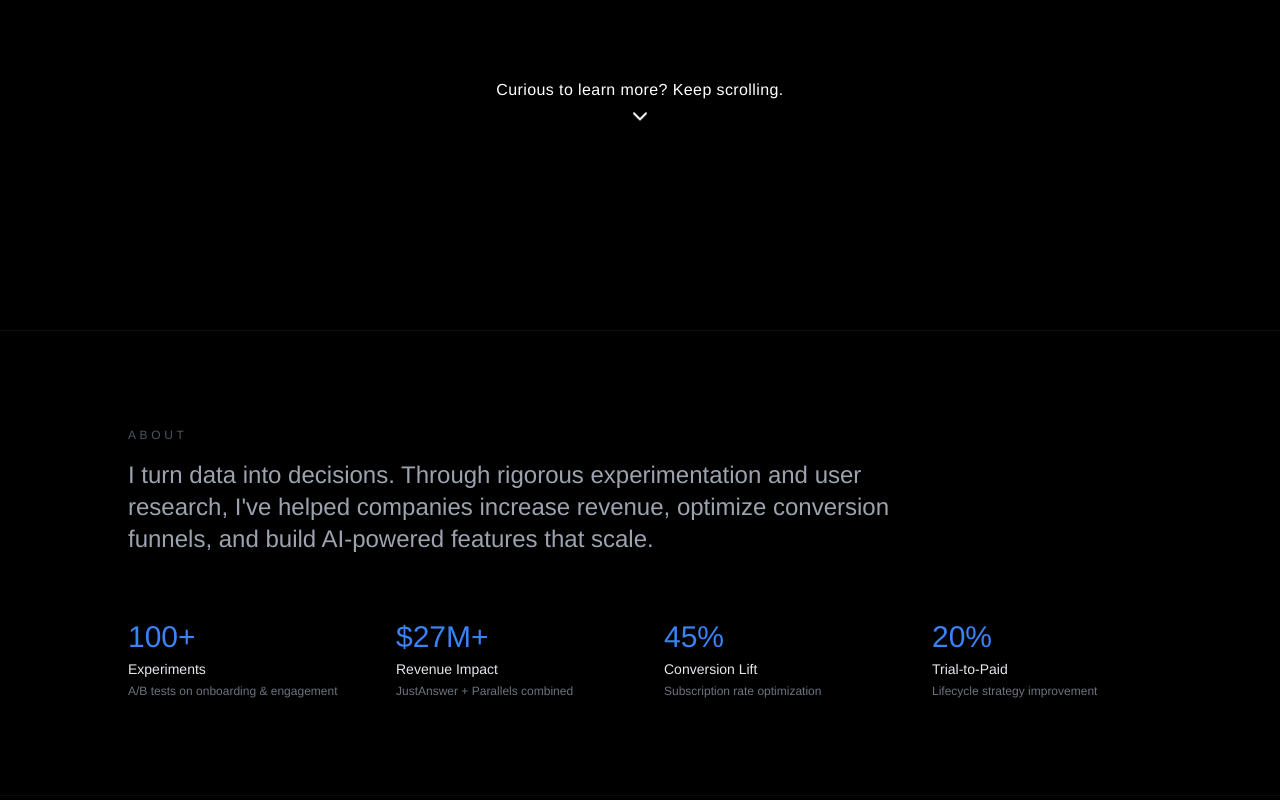
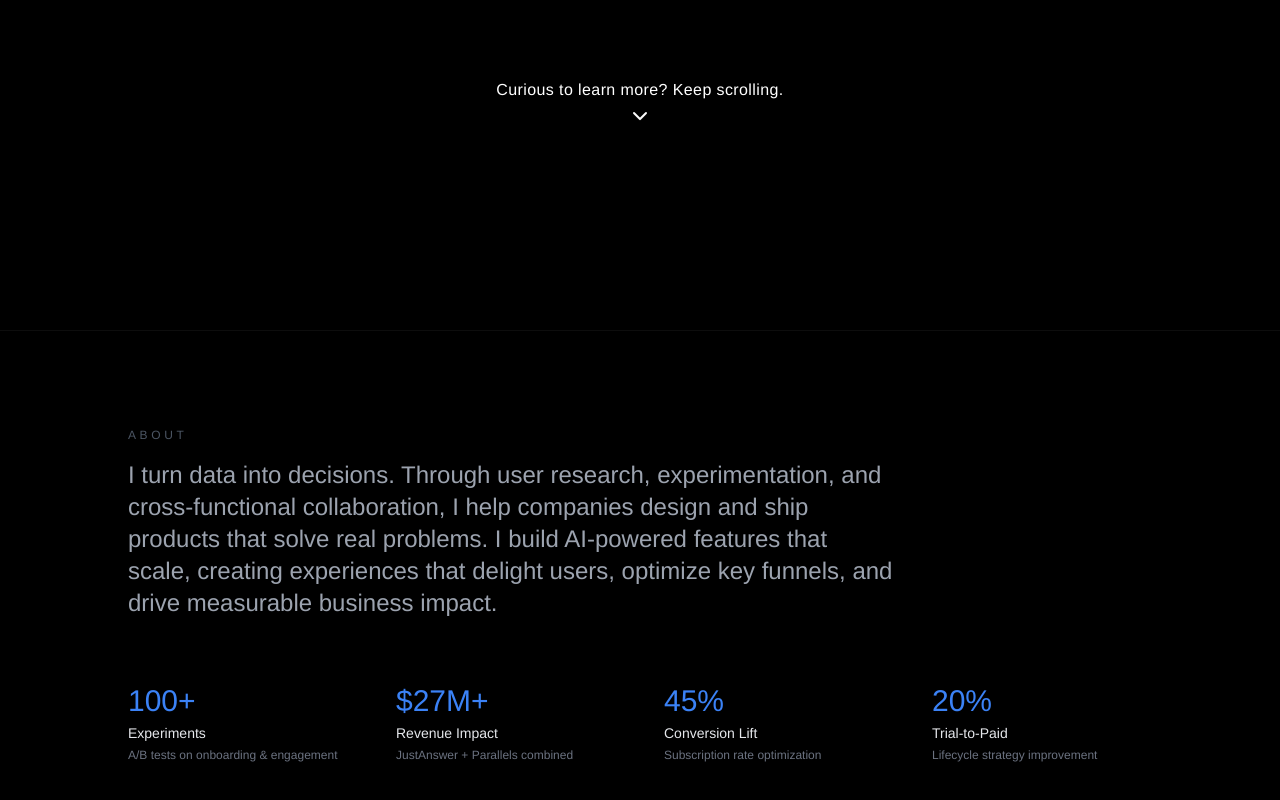
Before and after one commit to mrbdilly/portfolio, a React (Vite) app: page / in a window 1280 px wide. Shown: the part 470-1270 px from the top of the page. Built offline with nearby package versions, Linux system fonts and the light colour scheme.

Commit message:
Update App.tsx
- Updated "About" copy

```diff
--- a/src/App.tsx
+++ b/src/App.tsx
@@ -271,7 +271,7 @@ export default function PMPortfolio() {
         <div className="max-w-5xl mx-auto">
           <h2 className="text-xs uppercase tracking-[0.3em] text-gray-600 mb-4 font-medium">About</h2>
           <p className="text-xl md:text-2xl text-gray-400 font-light mb-16 max-w-3xl">
-            I turn data into decisions. Through rigorous experimentation and user research, I've helped companies increase revenue, optimize conversion funnels, and build AI-powered features that scale.
+            I turn data into decisions. Through user research, experimentation, and cross-functional collaboration, I help companies design and ship products that solve real problems. I build AI-powered features that scale, creating experiences that delight users, optimize key funnels, and drive measurable business impact.
           </p>
           <div className="grid grid-cols-2 md:grid-cols-4 gap-12">
             {achievements.map((item, index) => (
```
